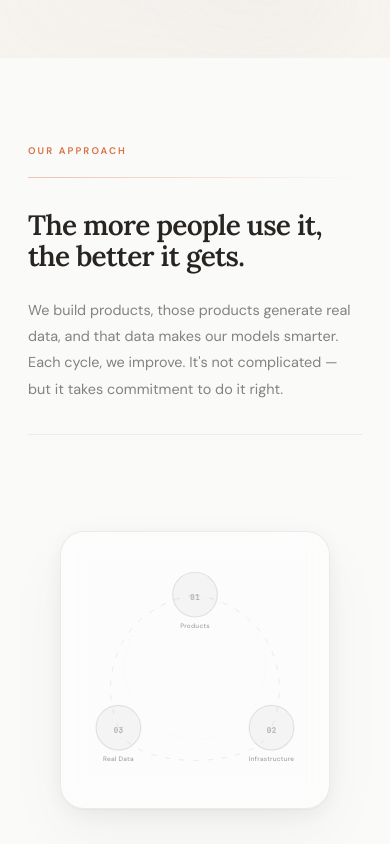
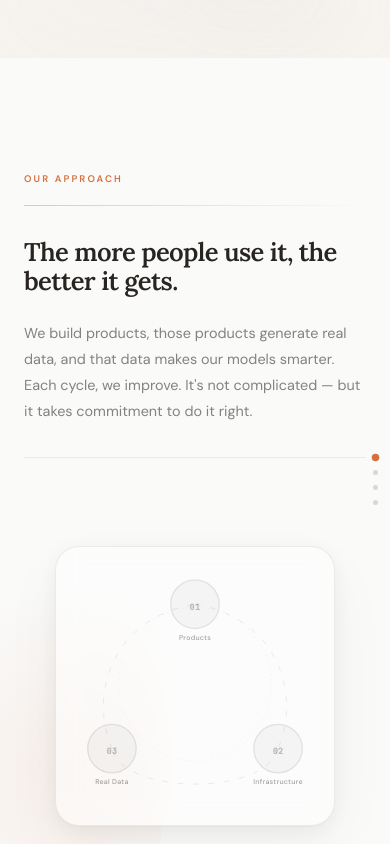
Before and after one commit to Namuai-org/Namu_Website, a Next.js app in the folder namu-website/: page / in a window 390 px wide. Shown: the part 2800-3644 px from the top of the page. Built offline with nearby package versions, Linux system fonts and the light colour scheme.

Commit message:
fixing the invisible //our approach first page to also be smooth on mobile device use

```diff
--- a/namu-website/components/landing/SolutionsSection.tsx
+++ b/namu-website/components/landing/SolutionsSection.tsx
@@ -94,7 +94,6 @@ export function SolutionsSection() {
   useEffect(() => {
     if (typeof window === "undefined") return;
     if (window.matchMedia("(prefers-reduced-motion: reduce)").matches) return;
-    if (window.innerWidth < 768) return;
 
     const wrapper = wrapperRef.current;
     const track   = trackRef.current;
@@ -102,9 +101,12 @@ export function SolutionsSection() {
 
     const panelEls = Array.from(track.querySelectorAll<HTMLElement>("[data-panel]"));
 
+    // Use visualViewport for accurate height on mobile (handles iOS address bar)
+    const vh = () => window.visualViewport?.height ?? window.innerHeight;
+
     const update = () => {
       const rect  = wrapper.getBoundingClientRect();
-      const range = wrapper.offsetHeight - window.innerHeight;
+      const range = wrapper.offsetHeight - vh();
       if (range <= 0) return;
       const progress = Math.max(0, Math.min(1, -rect.top / range));
 
@@ -122,10 +124,13 @@ export function SolutionsSection() {
 
     window.addEventListener("scroll", update, { passive: true });
     window.addEventListener("resize", update);
+    // visualViewport fires when the mobile keyboard or address bar resizes the view
+    window.visualViewport?.addEventListener("resize", update);
     update();
     return () => {
       window.removeEventListener("scroll", update);
       window.removeEventListener("resize", update);
+      window.visualViewport?.removeEventListener("resize", update);
     };
   }, []);
 
--- a/namu-website/components/landing/solutions-section.module.css
+++ b/namu-website/components/landing/solutions-section.module.css
@@ -1,5 +1,6 @@
 .wrapper {
   height: 400vh;
+  height: 400dvh; /* dvh = dynamic: excludes mobile browser chrome */
   background: #fafaf9;
 }
 
@@ -7,6 +8,7 @@
   position: sticky;
   top: 0;
   height: 100vh;
+  height: 100dvh; /* accurate on iOS/Android — adjusts when address bar shows/hides */
   overflow: hidden;
 }
 
@@ -278,38 +280,35 @@
   z-index: 20;
 }
 
-/* ─── Mobile ─── */
+/* ─── Mobile — keep animation, switch to single column ─── */
 @media (max-width: 767px) {
-  .wrapper { height: auto; }
-  .stage   { position: relative; height: auto; overflow: visible; }
-  .track   { position: static; height: auto; }
-
+  /* Keep sticky + clip-path animation — just change the layout */
   .panel {
-    position: relative;
-    inset: auto;
-    display: flex;
-    flex-direction: column;
-    height: auto;
-    min-height: 100svh;
-    padding: 5rem 1.75rem 3.5rem;
-    clip-path: none !important;
-    gap: 2.5rem;
+    grid-template-columns: 1fr;
+    align-items: center;
+    padding: 5rem 1.5rem 3rem;
+    gap: 0;
+    overflow-y: auto;
   }
-  .panel::before { display: none; }
 
   .textCol {
-    padding: 0;
+    padding: 0 0 2rem;
     border-right: none;
     border-bottom: 1px solid rgba(15,12,9,0.06);
-    padding-bottom: 2rem;
+    justify-content: flex-start;
   }
 
-  .content, .imageCard { opacity: 1 !important; transform: none !important; }
-  .diagramCard { max-width: 280px; margin: 0 auto; padding: 2rem 1.75rem; }
-  .imageCard   { max-width: 100%; height: 260px; }
-  .ghostNum    { font-size: clamp(6rem, 35vw, 10rem); }
-  .title       { font-size: clamp(1.75rem, 7vw, 2.5rem); }
-  .progressRail, .scrollHint { display: none; }
+  .diagramCol {
+    padding: 2rem 0 0;
+    justify-content: center;
+  }
+
+  .diagramCard { max-width: 280px; margin: 0 auto; padding: 1.5rem; }
+  .imageCard   { max-width: 100%; height: 220px; }
+  .ghostNum    { font-size: clamp(5rem, 28vw, 8rem); }
+  .title       { font-size: clamp(1.6rem, 6vw, 2.25rem); }
+  .progressRail { right: 0.75rem; }
+  .scrollHint  { display: none; }
 }
 
 /* ─── Reduced motion ─── */
```
